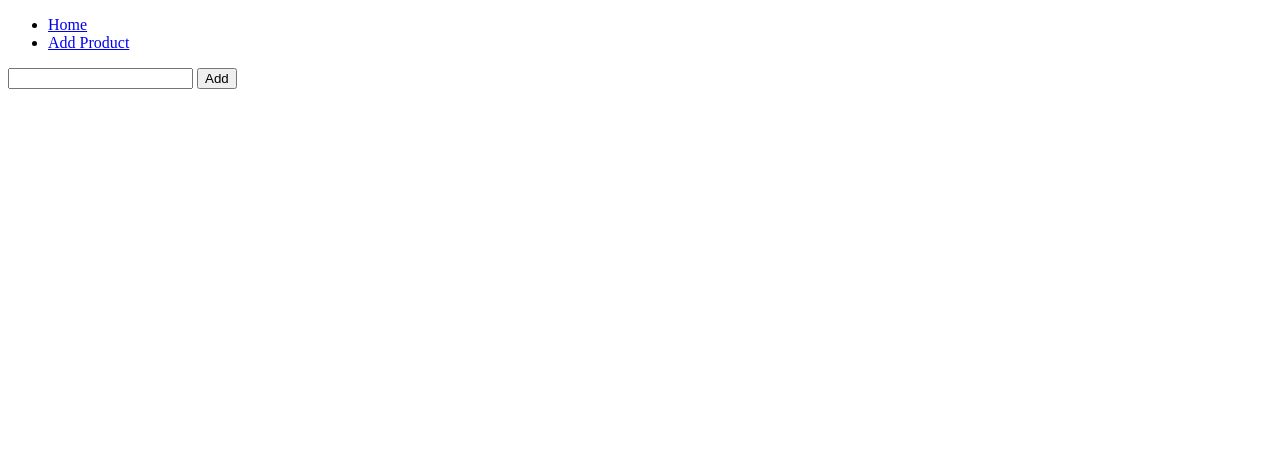
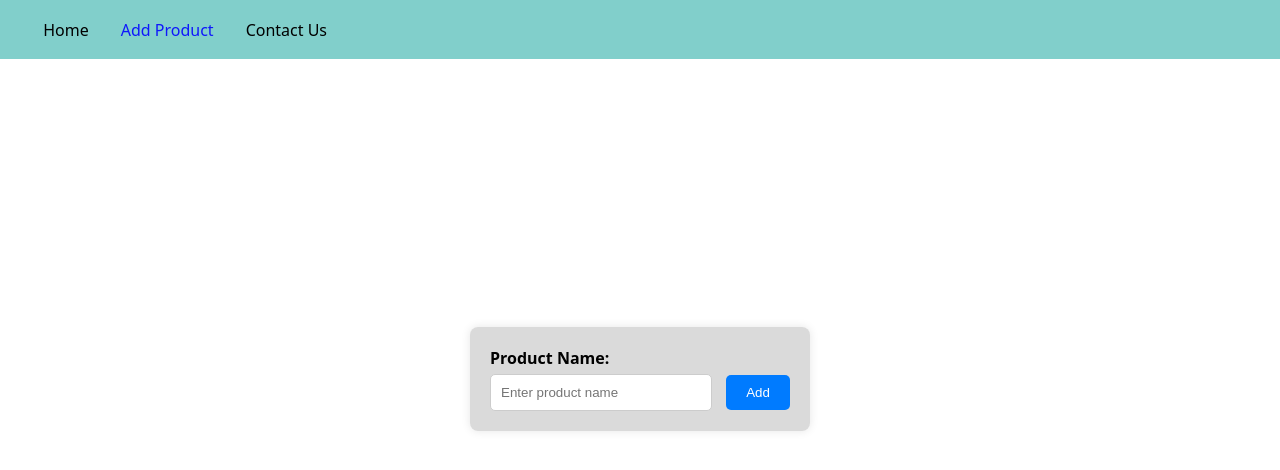
Before and after one commit to Abhinas098/Express-Js, a website: page views/add_product.html in a window 1280 px wide. Drawn offline with Linux system fonts and the light colour scheme.

Commit message:
Added some basic style , contact page and a helper utill rootDir function

```diff
--- a/app.js
+++ b/app.js
@@ -7,11 +7,15 @@ const app = express();
 
 const homeRoute = require("./routes/home");
 const adminRoute = require("./routes/admin");
+const contactRoute = require("./routes/contact");
 
 app.use(bodyParser.urlencoded({ extended: false }));
 
+app.use(express.static(path.join(__dirname, "public")));
+
 app.use("/admin", adminRoute);
 app.use(homeRoute);
+app.use(contactRoute);
 
 app.use((req, res, next) => {
   res.status(404).sendFile(path.join(__dirname, "views", "404.html"));
--- /dev/null
+++ b/public/css/form.css
@@ -0,0 +1,38 @@
+.form {
+  display: flex;
+  justify-content: center;
+  align-items: center;
+  height: 80vh;
+  margin: 0;
+  padding: 0;
+}
+.form-control {
+  background-color: #c1c1c198;
+  padding: 20px;
+  border-radius: 8px;
+  box-shadow: 0 0 10px rgba(0, 0, 0, 0.1);
+}
+.form-control label {
+  display: block;
+  margin-bottom: 5px;
+  font-weight: bold;
+}
+.form-control input {
+  width: 200px;
+  padding: 10px;
+  border: 1px solid #ccc;
+  border-radius: 5px;
+  margin-right: 10px;
+}
+.form-control button {
+  background-color: #007bff;
+  color: #fff;
+  padding: 10px 20px;
+  border: none;
+  border-radius: 5px;
+  cursor: pointer;
+}
+.form-control button[type="submit"]:hover {
+  background-color: #6aabef;
+  color: black;
+}
--- /dev/null
+++ b/public/css/home.css
@@ -0,0 +1,40 @@
+body {
+  margin: 0;
+  padding: 0;
+  font-family: system-ui, -apple-system, BlinkMacSystemFont, "Segoe UI", Roboto,
+    Oxygen, Ubuntu, Cantarell, "Open Sans", "Helvetica Neue", sans-serif;
+}
+main {
+  padding: 1rem;
+}
+
+.header {
+  height: 3.7rem;
+}
+.nav_bar {
+  background: #81cfcb;
+  height: 100%;
+  width: 100%;
+  display: flex;
+  align-items: center;
+}
+.nav_items {
+  display: flex;
+  padding: 0rem 1.7rem;
+}
+.nav_items li,
+a {
+  margin: 0% 0.5rem;
+  list-style: none;
+  text-decoration: none;
+  align-items: center;
+  color: black;
+}
+.nav_items a:hover,
+.nav_items a:active,
+.nav_items a.active {
+  color: rgb(15, 23, 251);
+}
+.home_container {
+  background: rgb(137, 137, 133);
+}
--- a/routes/admin.js
+++ b/routes/admin.js
@@ -2,10 +2,12 @@ const express = require("express");
 
 const path = require("path");
 
+const rootDir = require("../utill/path");
+
 const routes = express.Router();
 
 routes.get("/add-product", (req, res, next) => {
-  res.sendFile(path.join(__dirname, "../", "views", "add_product.html"));
+  res.sendFile(path.join(rootDir, "views", "add_product.html"));
   console.log("in the middleware");
 });
 
--- a/routes/home.js
+++ b/routes/home.js
@@ -2,10 +2,12 @@ const express = require("express");
 
 const path = require("path");
 
+const rootDir = require("../utill/path");
+
 const routes = express.Router();
 
 routes.get("/", (req, res, next) => {
-  res.sendFile(path.join(__dirname, "../", "views", "home.html"));
+  res.sendFile(path.join(rootDir, "views", "home.html"));
 });
 
 module.exports = routes;
--- /dev/null
+++ b/utill/path.js
@@ -0,0 +1,3 @@
+const path = require("path");
+
+module.exports = path.dirname(process.mainModule.filename);
--- a/views/add_product.html
+++ b/views/add_product.html
@@ -4,20 +4,25 @@
     <meta charset="UTF-8" />
     <meta name="viewport" content="width=device-width, initial-scale=1.0" />
     <title>Add Product</title>
+    <link rel="stylesheet" href="/css/home.css">
+    <link rel="stylesheet" href="/css/form.css">
   </head>
   <body>
     <header>
-      <nav>
-        <ul>
-          <li><a href="/">Home</a></li>
-          <li><a href="/add-product">Add Product</a></li>
-        </ul>
-      </nav>
-    </header>
+      <header class="header">
+        <nav class="nav_bar">
+          <ul class="nav_items">
+            <li><a href="/">Home</a></li>
+            <li><a href="/admin/add-product " class="active">Add Product</a></li>
+            <li><a href="/contact " >Contact Us</a></li>
+          </ul>
+        </nav>
+      </header>
 
-    <main>
-      <form action="/add-product" method="POST">
-        <input type="text" name="product" />
+    <main class="form">
+      <form class="form-control" action="/admin/add-product" method="POST">
+        <label for="product">Product Name:</label>
+        <input type="text" id="product" name="product" placeholder="Enter product name">
         <button type="submit">Add</button>
       </form>
     </main>
```
Also changed, not shown: routes/contact.js (added, +18 -0 lines), views/contactUs.html (added, +32 -0 lines), views/home.html (+7 -5 lines).
